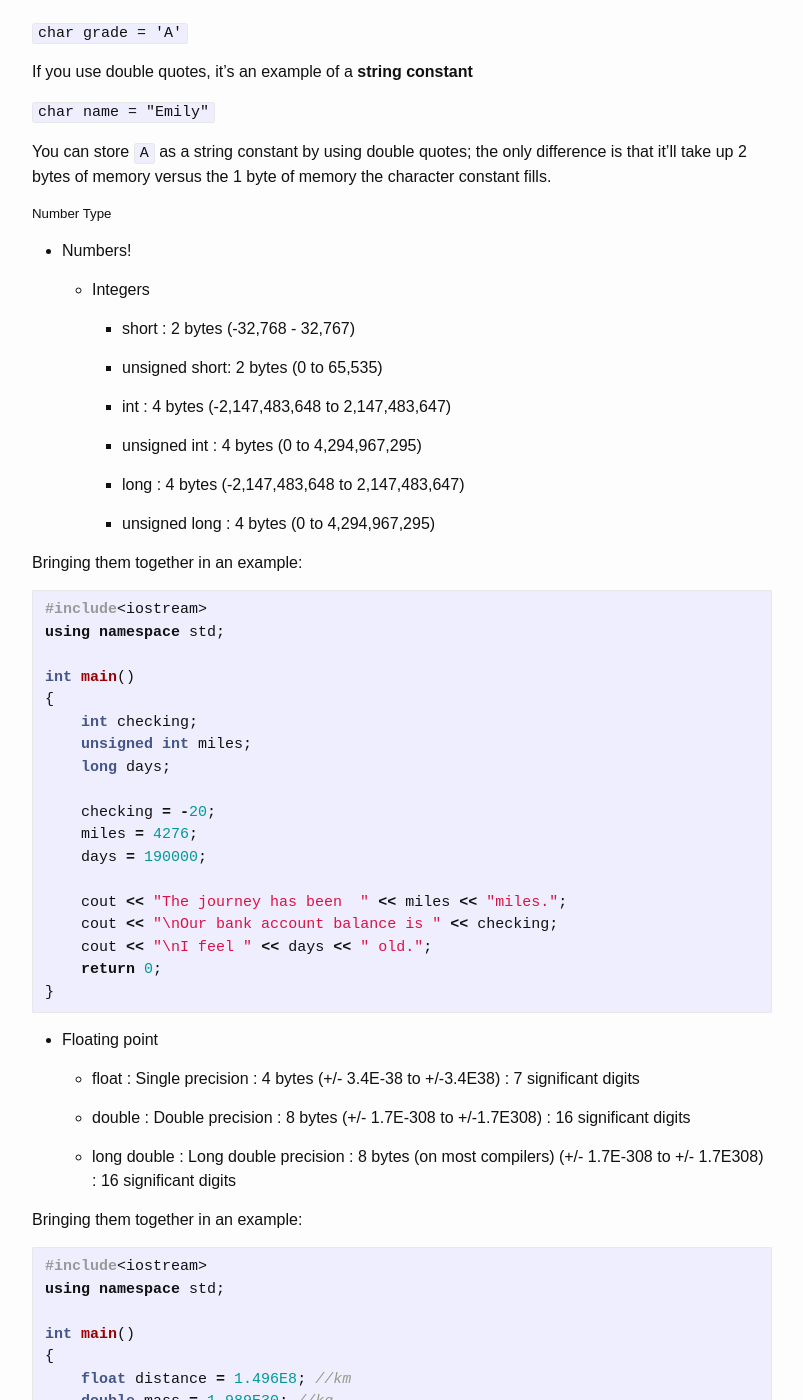
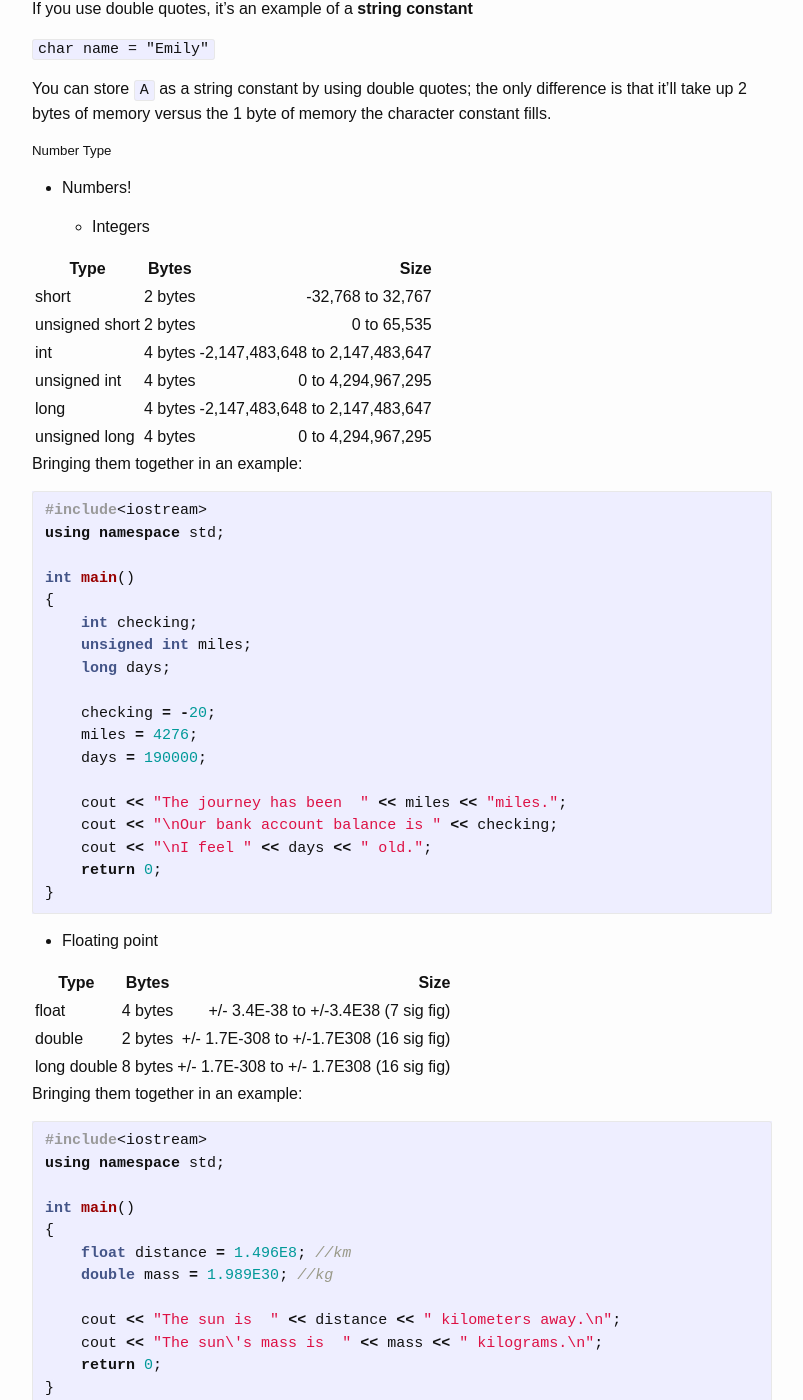
Before and after one commit to emilyannemoses/blog, a Jekyll site: the page built from _posts/2019-10-21-cpp.md, in a window 1280 px wide and 1400 px high, scrolled down 2455 px. Shown: the whole window, without its empty margins (238-1041 px from the left). Built offline with Jekyll 4.4.1, drawn with Linux system fonts in a browser that asks for light colours; comment, search, counter and statistics services are not loaded; some of the changed text lies outside the part shown.

Commit message:
Minor changes to cpp

````diff
--- a/_posts/2019-10-21-cpp.md
+++ b/_posts/2019-10-21-cpp.md
@@ -116,17 +114,14 @@ You can store `A` as a string constant by using double quotes; the only differen
 
     * Integers
 
-        * short         :   2 bytes (-32,768 - 32,767)
-
-        * unsigned short:   2 bytes (0 to 65,535)
-
-        * int           :   4 bytes (-2,147,483,648 to 2,147,483,647)
-
-        * unsigned int  :   4 bytes (0 to 4,294,967,295)
-
-        * long          :   4 bytes (-2,147,483,648 to 2,147,483,647)
-
-        * unsigned long :   4 bytes (0 to 4,294,967,295)
+| Type          | Bytes   | Size                            |
+| ------------- |:-------:| -------------------------------:|
+| short         | 2 bytes | -32,768 to 32,767               |
+| unsigned short| 2 bytes | 0 to 65,535                     |
+| int           | 4 bytes | -2,147,483,648 to 2,147,483,647 |
+| unsigned int  | 4 bytes | 0 to 4,294,967,295              |
+| long          | 4 bytes | -2,147,483,648 to 2,147,483,647 |
+| unsigned long | 4 bytes | 0 to 4,294,967,295              |
 
 Bringing them together in an example:
 
@@ -153,11 +148,11 @@ int main()
 
 * Floating point
 
-    * float : Single precision  : 4 bytes (+/- 3.4E-38 to +/-3.4E38) : 7 significant digits
-
-    * double : Double precision : 8 bytes  (+/- 1.7E-308 to +/-1.7E308) : 16 significant digits
-
-    * long double : Long double precision : 8 bytes (on most compilers) (+/- 1.7E-308 to +/- 1.7E308) : 16 significant digits
+| Type          | Bytes   | Size                                        |
+| ------------- |:-------:| -------------------------------------------:|
+| float         | 4 bytes | +/- 3.4E-38 to +/-3.4E38 (7 sig fig)        |
+| double        | 2 bytes | +/- 1.7E-308 to +/-1.7E308  (16 sig fig)    |
+| long double   | 8 bytes | +/- 1.7E-308 to +/- 1.7E308  (16 sig fig)   |
 
 Bringing them together in an example:
 
@@ -201,13 +196,17 @@ number = 5.5;
 
 Output will be `5` due to the program truncating the decimal. Since we defined it as an int, it'll still take up 4 bytes of memory in our program.
 
-**When an operator's operands are of different data types, C++ will automtically convert them to the same data type. This may affect the results of mathematical expressions.**
+**Type coercion**
 
-⭐️ This implicit/automatic conversion is known as *type coercion* and values can be promoted or demoted to convert to data types that hold larger or smaller byte amounts.
+*When an operator's operands are of different data types, C++ will automtically convert them to the same data type. This may affect the results of mathematical expressions.*
+
+This implicit/automatic conversion is known as *type coercion* and values can be promoted or demoted to convert to data types that hold larger or smaller byte amounts.
 
 Keep in mind when doing arithmetic operations, char, short and unsigned short values are automatically promoted to int type. IF an unsigned short holes a value larger than can be held by an int, it is promoted to unsigned int.
 
-⭐️ *Type casting* occurs when we EXPLICITLY wish to promote or demote a value.
+**Type casting**
+
+*Type casting* occurs when we EXPLICITLY wish to promote or demote a value.
 
 ```cpp
 double number = 3.7;
@@ -239,6 +238,10 @@ int main()
     return 0;
 }
 ```
+
+`INPUT 1: 30 (books)`
+
+`INPUT 2: 7 (months)`
 
 Note: Had we done the division inside the parentheses `(books/months)` it would have resulted in `4` as the answer. Since we wanted it converted to a `double` type in order to get the exact amount, the output is `4.28571`
 
````
Also changed, not shown: other parts of _posts/2019-10-21-cpp.md (+0 -2 lines).
